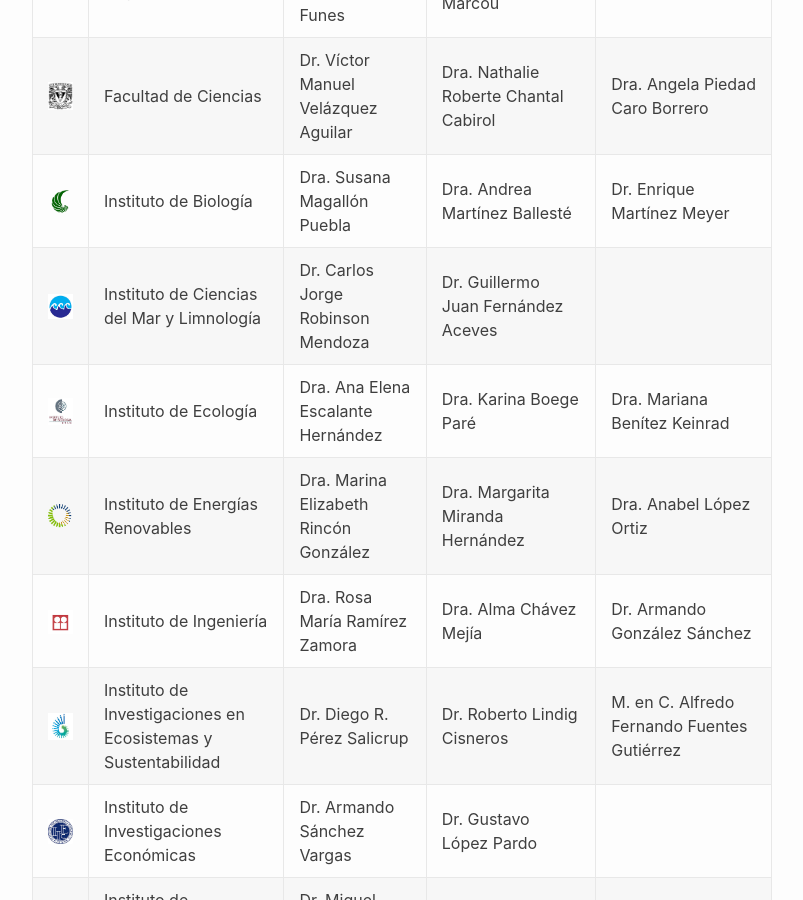
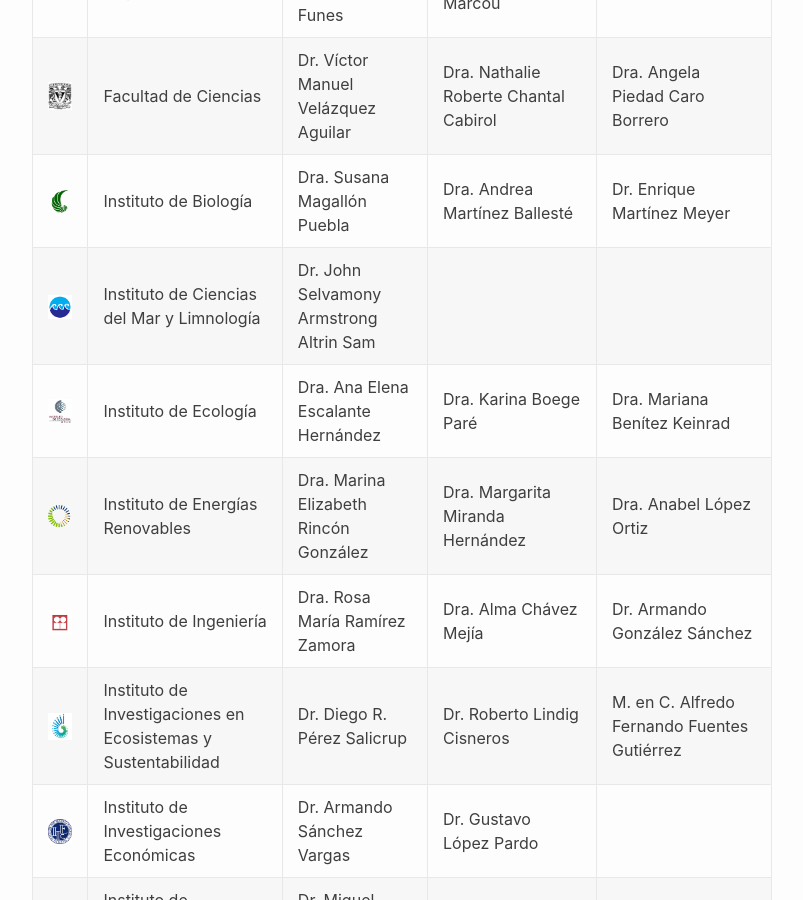
Before and after one commit to pcs-unam/pcs-unam.github.io, a Jekyll site: the page built from 05_comite.md, in a window 1280 px wide and 900 px high, scrolled down 846 px. Shown: the whole window, without its empty margins (238-1041 px from the left). Built offline with Jekyll 4.4.1, drawn with Linux system fonts in a browser that asks for light colours.

Commit message:
Se eliminó al representante de tutores del ICMyL y se agregó al Dr. John Selvamony Armstrong Altrin Sam, como representante del director

```diff
--- a/05_comite.md
+++ b/05_comite.md
@@ -25,7 +25,7 @@ menu: true
 |![arquitectura](/assets/logos/arquitectura.png)  |Facultad de Arquitectura      														 |Dr. Juan Ignacio del Cueto Ruiz-Funes		|Dra. Eftychia Danai Bournazou Marcou    |Dra. Adriana Lira Oliver   |
 |![ciencias](/assets/logos/ciencias.png)		  |Facultad de Ciencias     															 |Dr. Víctor Manuel Velázquez Aguilar |Dra. Nathalie Roberte Chantal Cabirol| Dra. Angela Piedad Caro Borrero |
 |![biologia](/assets/logos/ibiol.png)			  |Instituto de Biología    															 |Dra. Susana Magallón Puebla       |Dra. Andrea Martínez Ballesté          |Dr. Enrique Martínez Meyer       |
-|![icmyl](/assets/logos/icml.png)				  |Instituto de Ciencias del Mar y Limnología   										 |Dr. Carlos Jorge Robinson Mendoza          |Dr. Guillermo Juan Fernández Aceves    |    |
+|![icmyl](/assets/logos/icml.png)				  |Instituto de Ciencias del Mar y Limnología   										 |Dr. John Selvamony Armstrong Altrin Sam          |    |    |
 |![ecologia](/assets/logos/ecologia.png)		  |Instituto de Ecología    															 |Dra. Ana Elena Escalante Hernández         |Dra. Karina Boege Paré                 |  Dra. Mariana Benítez Keinrad  |
 |![renovables](/assets/logos/ier.png)			  |Instituto de Energías Renovables     												 |Dra. Marina Elizabeth Rincón González          |Dra. Margarita Miranda Hernández           |   Dra. Anabel López Ortiz                         |
 |![ingenieria](/assets/logos/ingenieria.png)	  |Instituto de Ingeniería      														 |Dra. Rosa María Ramírez Zamora       |  Dra. Alma Chávez Mejía  |   Dr. Armando González Sánchez      |
```
